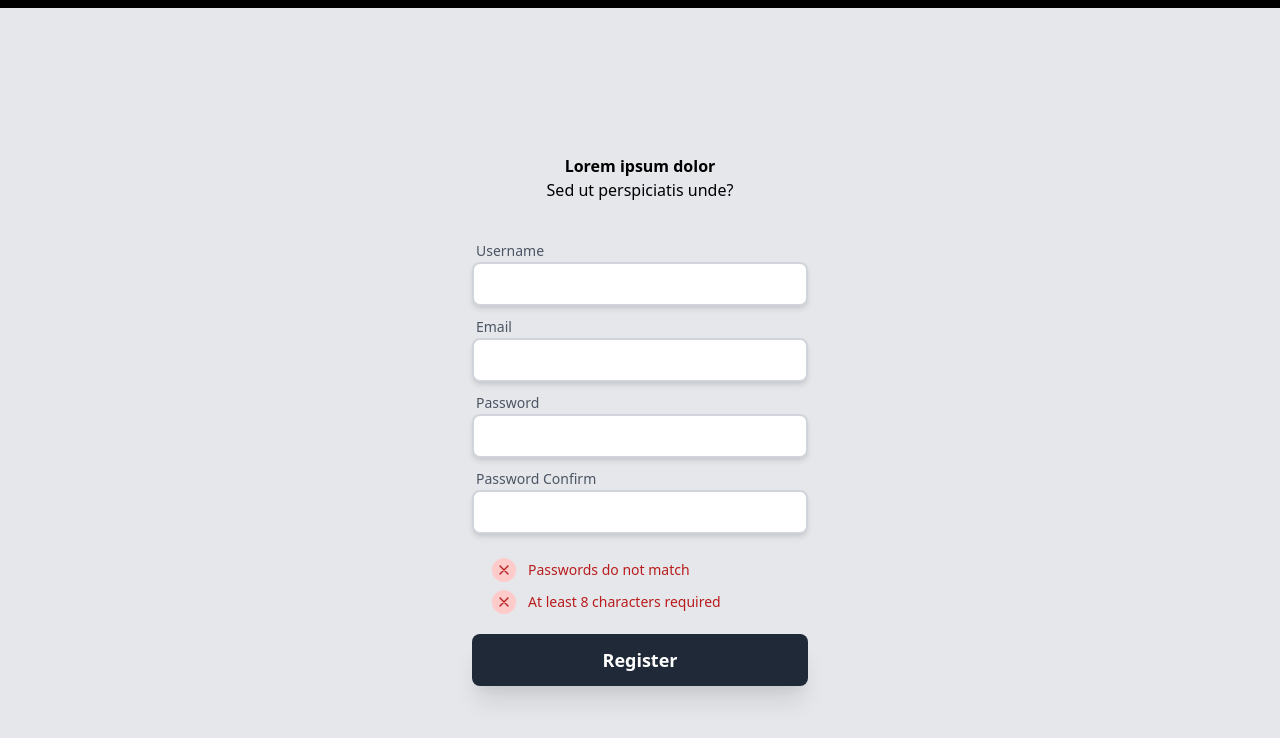
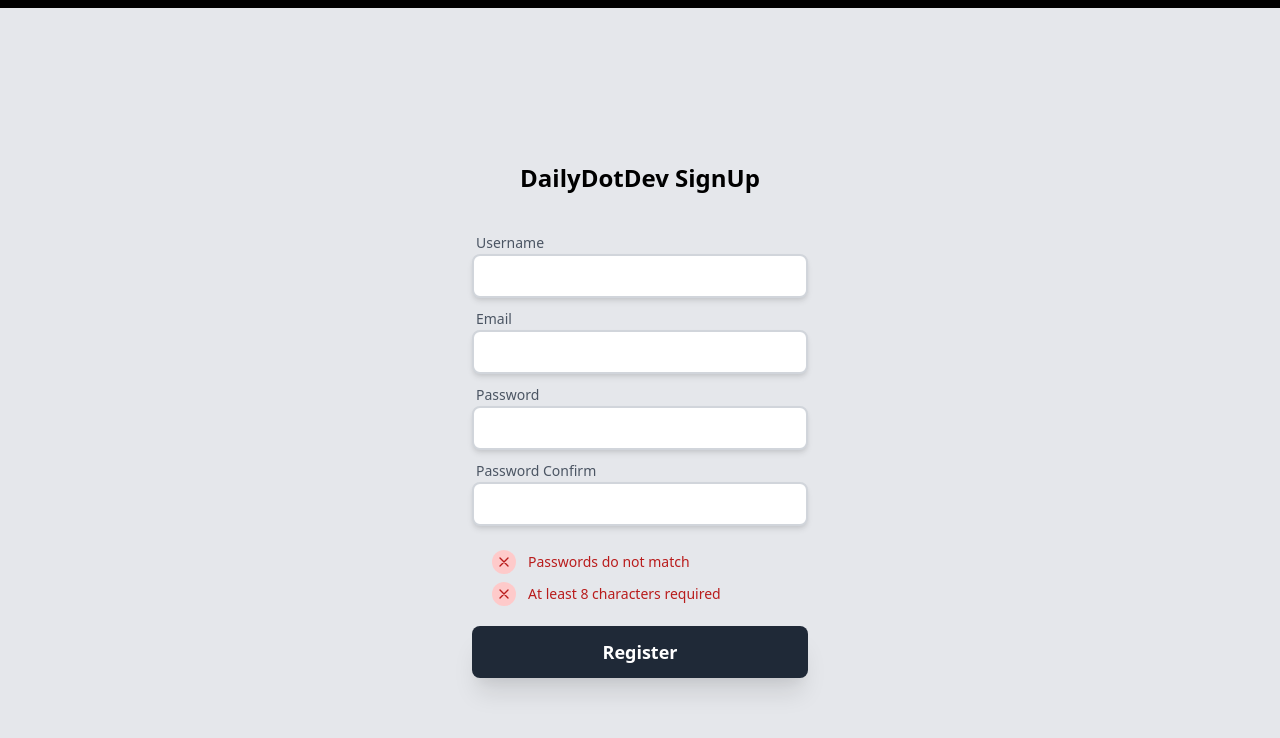
Before and after one commit to lawrenceagles/alpine-signUp-and-signIn, a plain HTML site: page index.html in a window 1280 px wide. Drawn offline with nearby package versions, Linux system fonts and the light colour scheme.

Commit message:
styled header

```diff
--- a/index.html
+++ b/index.html
@@ -15,12 +15,12 @@
             <div class="relative h-screen flex flex-wrap items-center">
                 <div class="w-full relative">
                     <div class="mt-6">
-                        <div class="text-center font-semibold text-black">
-                            Lorem ipsum dolor
+                        <div class="text-center font-semibold text-black text-2xl">
+                            DailyDotDev SignUp
                         </div>
-                        <div class="text-center font-base text-black">
+                        <!-- <div class="text-center font-base text-black">
                             Sed ut perspiciatis unde?
-                        </div>
+                        </div> -->
                         <form class="mt-8" x-data="{password: '',password_confirm: ''}">
                             <div class="mx-auto max-w-lg ">
 
```
